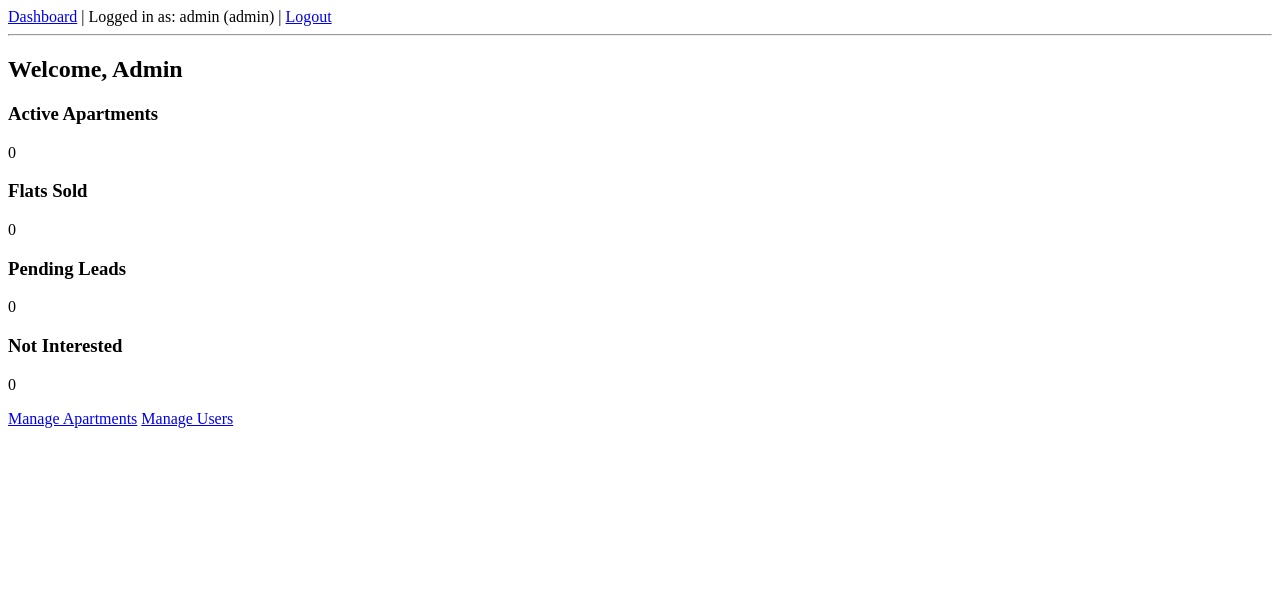
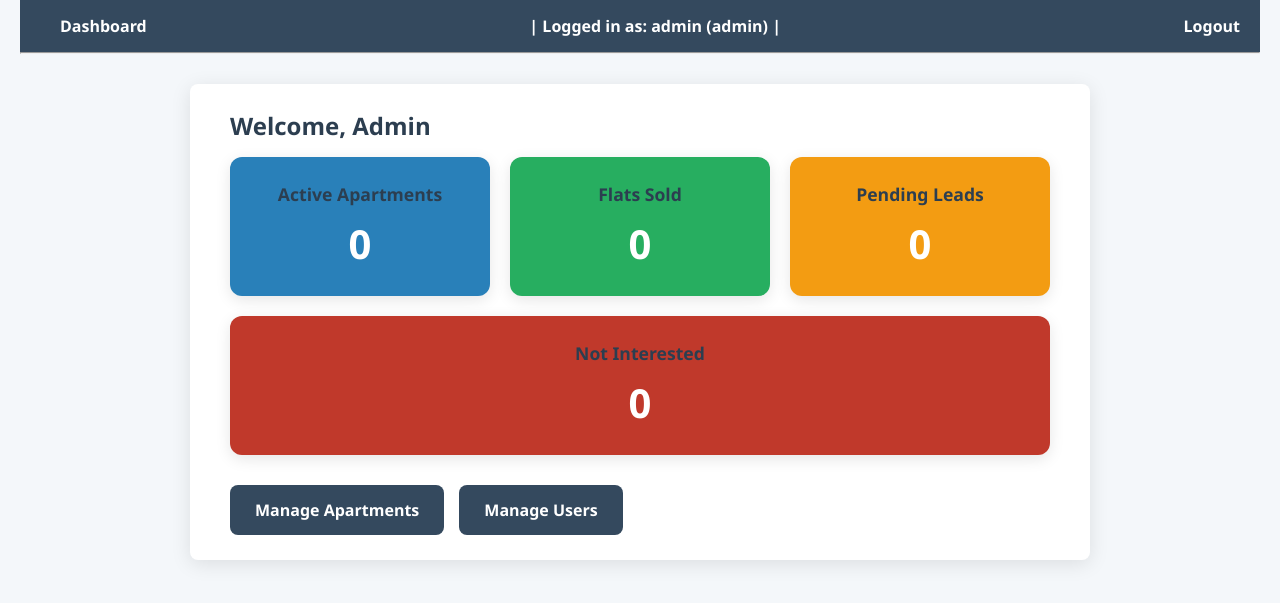
Before and after one commit to Kasey0998/Project, a Flask app: page /dashboard in a window 1280 px wide. Shown: the top 603 px of the page. Run offline with Flask 3, Linux system fonts and the light colour scheme; a user stored in the database is signed in; data comes from the database, SQL or seed files in the repository; data that the repository does not hold is empty.

Commit message:
typo in naming apartment.html

```diff
--- a/static/css/style.css
+++ b/static/css/style.css
@@ -0,0 +1,249 @@
+
+* {
+    box-sizing: border-box;
+    margin: 0;
+    padding: 0;
+}
+
+body {
+    font-family: 'Segoe UI', Tahoma, Geneva, Verdana, sans-serif;
+    background: #f4f7fa;
+    color: #333;
+    padding: 0 20px;
+}
+
+
+nav {
+    background: #34495e;
+    padding: 15px 20px;
+    color: white;
+    font-weight: 600;
+    display: flex;
+    justify-content: space-between;
+    align-items: center;
+}
+
+nav a {
+    color: white;
+    text-decoration: none;
+    margin-left: 20px;
+    font-weight: 600;
+    transition: color 0.3s;
+}
+
+nav a:hover {
+    color: #1abc9c;
+}
+
+
+.container {
+    max-width: 900px;
+    margin: 30px auto;
+    background: white;
+    padding: 25px 40px;
+    border-radius: 8px;
+    box-shadow: 0 4px 20px rgba(0,0,0,0.1);
+}
+
+
+h2, h3 {
+    color: #2c3e50;
+    margin-bottom: 15px;
+}
+
+
+form label {
+    display: block;
+    margin-bottom: 6px;
+    font-weight: 600;
+}
+
+input[type="text"],
+input[type="email"],
+input[type="password"],
+input[type="number"],
+select {
+    width: 100%;
+    padding: 10px 12px;
+    margin-bottom: 20px;
+    border: 1.8px solid #ccc;
+    border-radius: 6px;
+    transition: border-color 0.3s;
+    font-size: 1rem;
+}
+
+input:focus,
+select:focus {
+    border-color: #1abc9c;
+    outline: none;
+}
+
+
+button,
+form button,
+.admin-links .btn {
+    background: #1abc9c;
+    border: none;
+    color: white;
+    padding: 10px 18px;
+    border-radius: 6px;
+    font-weight: 700;
+    cursor: pointer;
+    transition: background 0.3s;
+    margin: 2px;
+    text-decoration: none;
+}
+
+button:hover,
+form button:hover,
+.admin-links .btn:hover {
+    background: #16a085;
+}
+
+
+table {
+    width: 100%;
+    border-collapse: collapse;
+    margin-top: 15px;
+    font-size: 0.95rem;
+}
+
+th, td {
+    border: 1px solid #ddd;
+    padding: 12px 15px;
+    text-align: left;
+    border-radius: 6px;
+}
+
+th {
+    background: #34495e;
+    color: white;
+}
+
+tr:nth-child(even) {
+    background: #f9f9f9;
+}
+
+tr:hover {
+    background-color: #e8f6f3;
+}
+
+
+.flashes {
+    list-style-type: none;
+    padding: 0;
+    margin-bottom: 20px;
+    color: #e74c3c;
+    font-weight: 600;
+}
+
+
+.stats-container {
+    display: flex;
+    flex-wrap: wrap;
+    gap: 20px;
+    margin-bottom: 30px;
+}
+
+.stat-card {
+    flex: 1 1 200px;
+    background: #fff;
+    border-radius: 12px;
+    padding: 25px;
+    box-shadow: 0 4px 15px rgba(0,0,0,0.1);
+    color: white;
+    font-weight: 700;
+    text-align: center;
+    transition: transform 0.2s, box-shadow 0.2s;
+}
+
+.stat-card:hover {
+    transform: translateY(-5px);
+    box-shadow: 0 6px 20px rgba(0, 0, 0, 0.15);
+}
+
+.stat-card h3 {
+    margin-bottom: 10px;
+    font-size: 1.1rem;
+}
+
+.stat-card p {
+    font-size: 2.5rem;
+    margin: 0;
+}
+
+
+.stat-card.sold {
+    background-color: #27ae60; /* green */
+}
+
+.stat-card.apartments {
+    background-color: #2980b9; /* blue */
+}
+
+.stat-card.interested {
+    background-color: #f39c12; /* orange */
+}
+
+.stat-card.not-interested {
+    background-color: #c0392b; /* red */
+}
+
+
+.card-icon {
+    font-size: 2.5rem;
+    margin-bottom: 10px;
+}
+
+
+.admin-actions {
+    margin-top: 30px;
+    display: flex;
+    gap: 15px;
+}
+
+.admin-actions .btn {
+    display: inline-block;
+    text-align: center;
+    font-size: 1rem;
+    padding: 14px 25px;
+    background-color: #34495e;
+    border-radius: 8px;
+    text-decoration: none;
+    font-weight: 600;
+    color: white;
+    transition: background-color 0.3s ease;
+}
+
+.admin-actions .btn:hover {
+    background-color: #1abc9c;
+}
+
+
+@media (max-width: 600px) {
+    nav {
+        flex-direction: column;
+        align-items: flex-start;
+    }
+
+    nav a {
+        margin: 8px 0 0 0;
+    }
+
+    .container {
+        padding: 20px;
+    }
+
+    .stats-container {
+        flex-direction: column;
+    }
+
+    .admin-actions {
+        flex-direction: column;
+    }
+
+    .admin-actions .btn {
+        width: 100%;
+        text-align: center;
+    }
+}
--- a/templates/admin.html
+++ b/templates/admin.html
@@ -55,10 +55,8 @@ function updateStats() {
         });
 }
 
-// Call immediately
 updateStats();
 
-// Refresh every 15 seconds
 setInterval(updateStats, 1000);
 </script>
 
```
Also changed, not shown: templates/edit_apartment.html (renamed from templates/edit_appartment.html).
